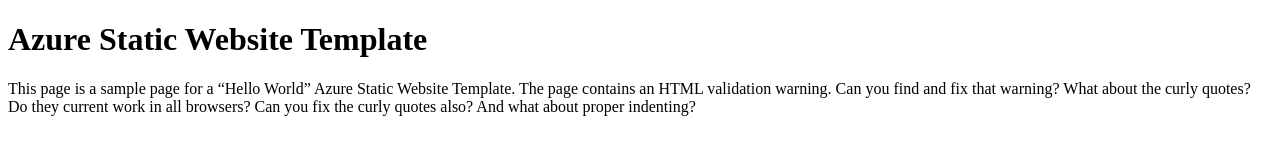
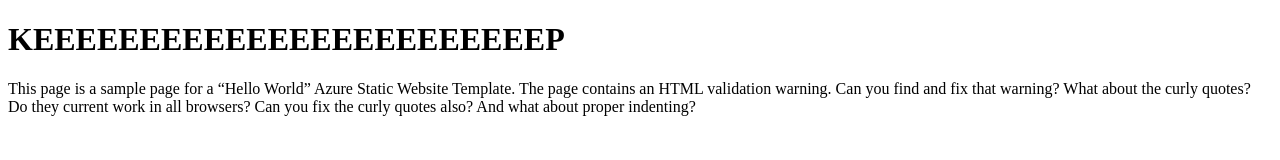
Before and after one commit to Alansos/temp-site2, a plain HTML site: page index.html in a window 1280 px wide. Drawn offline with Linux system fonts and the light colour scheme.

Commit message:
Updated HTML file

```diff
--- a/index.html
+++ b/index.html
@@ -4,7 +4,7 @@
 <title>KEEP</title>
 </head>
 <body>
-<h1>Azure Static Website Template</h1>
+<h1>KEEEEEEEEEEEEEEEEEEEEEEEEP</h1>
 <p>This page is a sample page for a “Hello World” Azure Static Website Template. The page contains an HTML validation warning.
 Can you find and fix that warning? What about the curly quotes? Do they current work in all browsers? Can you fix the curly
 quotes also? And what about proper indenting?</p>
```
